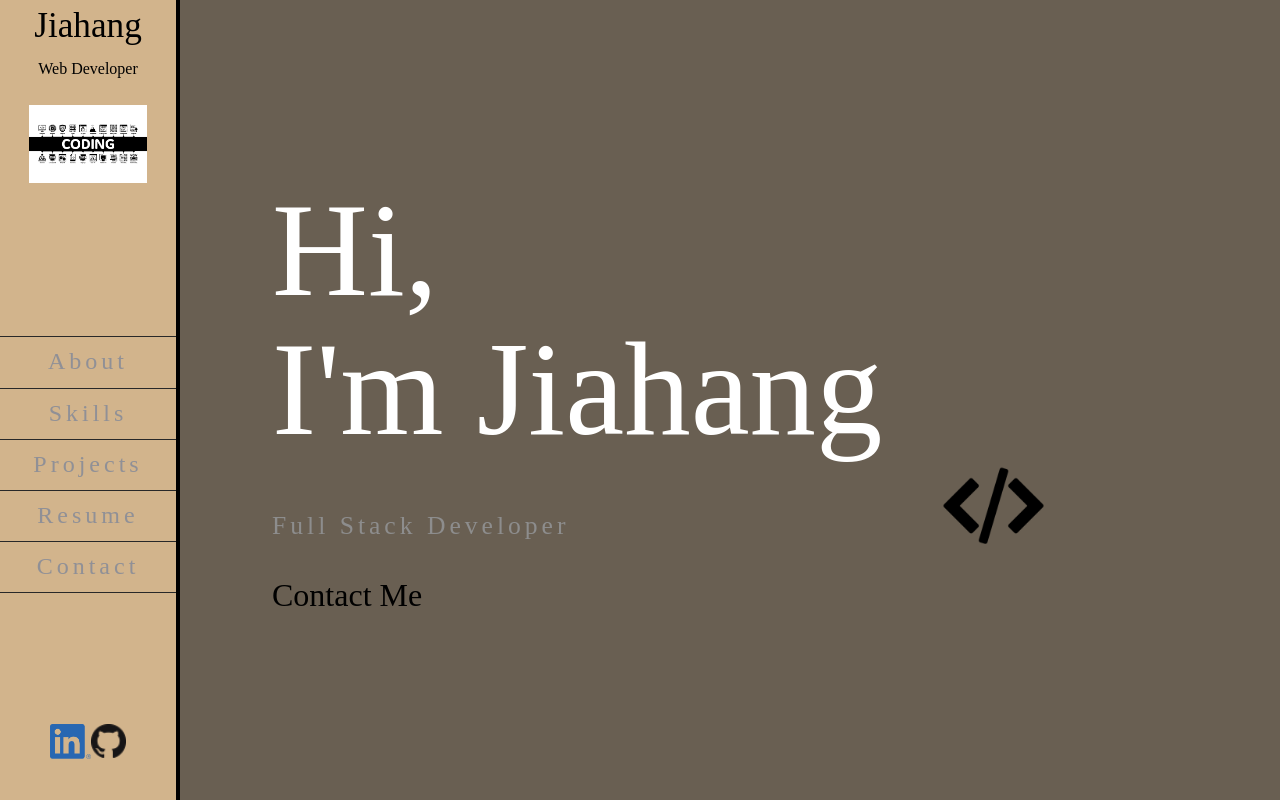
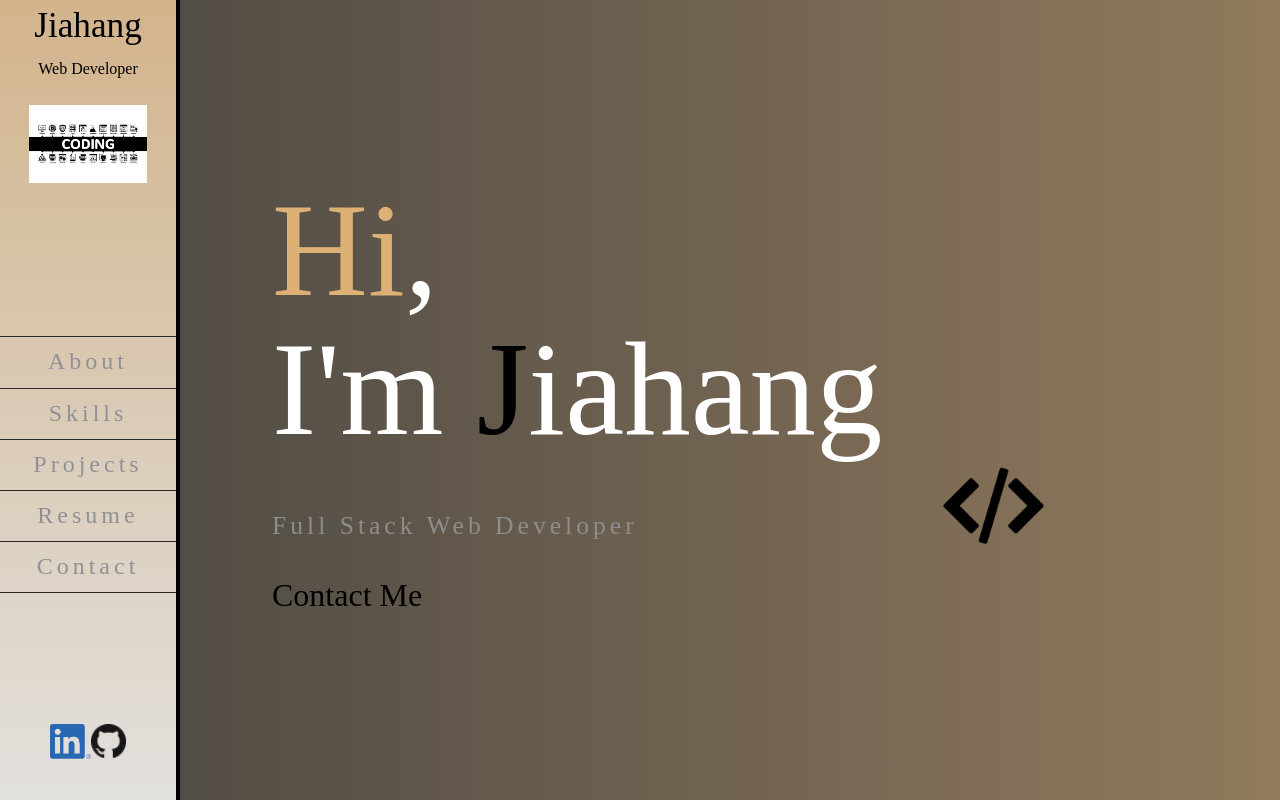
Before and after one commit to jiahangli99/React-Portfolio, a React (Create React App) app: page / in a window 1280 px wide. Built offline with nearby package versions, Linux system fonts and the light colour scheme; a web font is replaced by a local one.

Commit message:
added some more styles

```diff
--- a/src/App.css
+++ b/src/App.css
@@ -1,7 +1,7 @@
 body {
     font-size: 1.6rem;
     line-height: 1.5;
-    background: rgb(105, 95, 82);
+    background: linear-gradient(to left, rgb(145, 122, 93) 0%, rgb(71, 69, 65) 100%);
     display: block;
     min-width: 320px;
     color: #fff;
--- a/src/Components/Nav/Nav.css
+++ b/src/Components/Nav/Nav.css
@@ -1,5 +1,5 @@
 .nav {
-    background-color: tan;
+    background: linear-gradient(to top, rgb(226, 224, 221) 0%, tan 100%);
     width: 11rem;
     position: fixed;
     height: 100vh;
--- a/src/pages/Main/main.css
+++ b/src/pages/Main/main.css
@@ -44,7 +44,31 @@ p {
     font-size: 8.5rem;
     transform: translateY(-10px);
 }
+.letterdif {
+    color: black;
+    display: inline-block;
+    transition: 0.3s;
+}
+.letterdif:hover{
+    color: rgb(122, 95, 95);
+    font-size: 8.5rem;
+    transform: translateY(-10px);
+}
+.letterhi {
+    color: rgb(221, 176, 118);
+    display: inline-block;
+    transition: 0.3s;
 
+}
+.letterhi:hover{
+    color: rgb(122, 95, 95);
+    font-size: 8.5rem;
+    transform: translateY(-10px);
+}
+.mainrole:hover {
+    color: rgb(255, 255, 255);
+    transform: translateY(-10px);
+}
 .x {
     position: absolute;
     top: 10vh;
--- a/src/pages/Main/main.jsx
+++ b/src/pages/Main/main.jsx
@@ -11,15 +11,15 @@ function main(props) {
                 <div className='text'>
                     <h1 className='nametext'>
                         <div>
-                            <span className='letter'>H</span>
-                            <span className='letter'>i</span>
+                            <span className='letterhi'>H</span>
+                            <span className='letterhi'>i</span>
                             <span className='letter'>,</span>
                         </div>
                         <div>
                             <span className='letter'>I</span>
                             <span className='letter'>'</span>
                             <span className='letter'>m&nbsp;</span>
-                            <span className='letter'>J</span>
+                            <span className='letterdif'>J</span>
                             <span className='letter'>i</span>
                             <span className='letter'>a</span>
                             <span className='letter'>h</span>
@@ -28,7 +28,7 @@ function main(props) {
                             <span className='letter'>g</span>
                         </div>
                     </h1>
-                    <p>Full Stack Developer</p>
+                    <p className='mainrole'>Full Stack Web Developer</p>
                     <a className='contact' href="/">
                         <span className='contacttext'> Contact Me</span>
                     </a>
```
